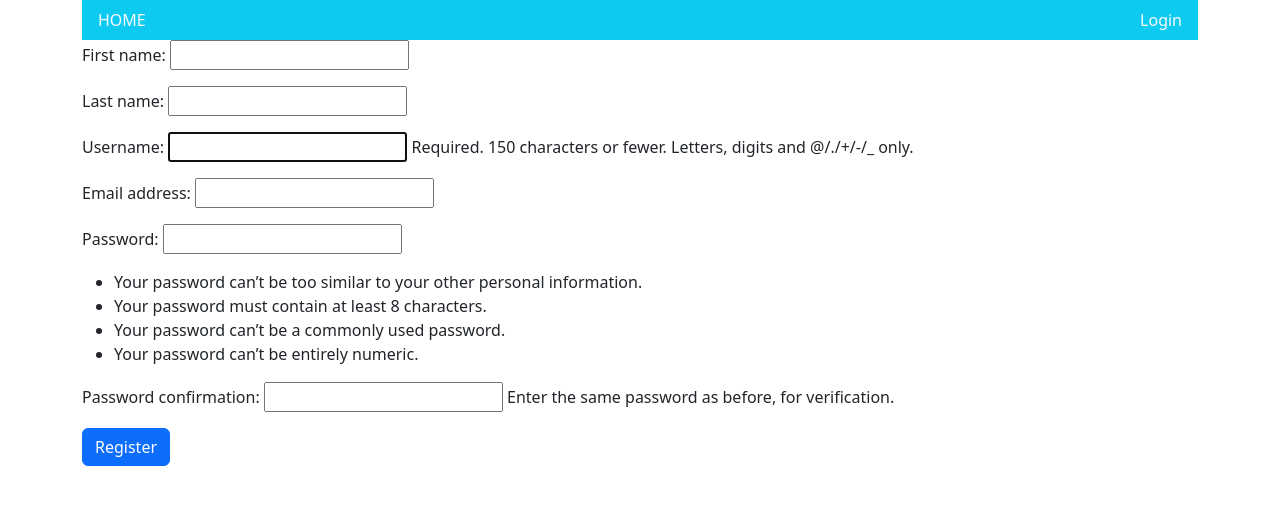
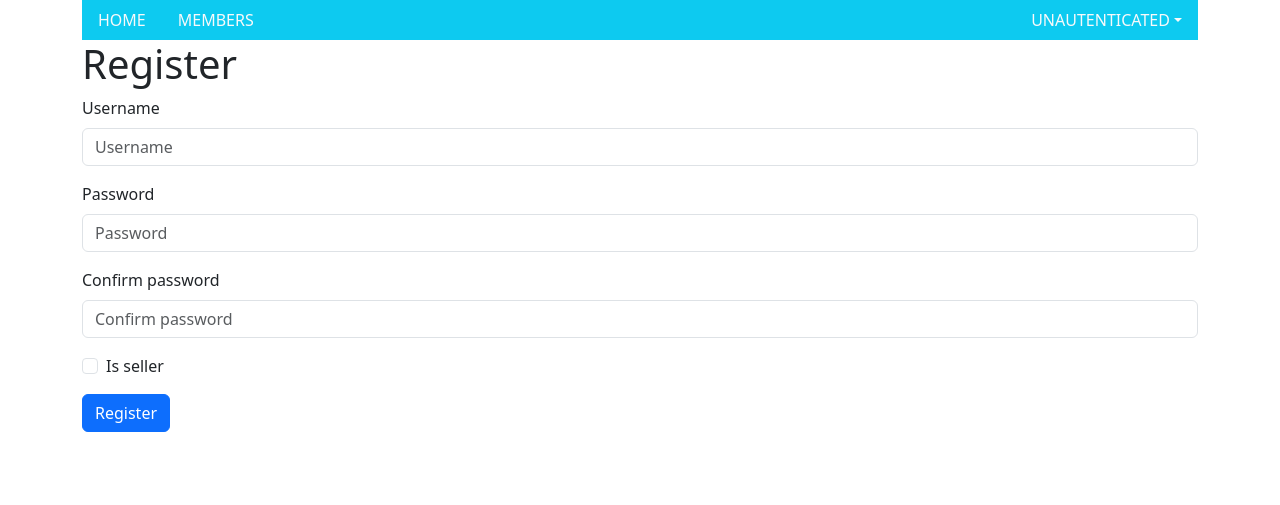
Before and after one commit to obesk/progetto-tecnologie-web, a Django app: page /register/ in a window 1280 px wide. Shown: the top 505 px of the page. Run offline with Django 5.2, Linux system fonts and the light colour scheme; parts of the project's set-up code (start-up, migrations or seed data) failed here and were passed over; some libraries are stand-ins or nearby versions.

Commit message:
Fixed registration form
Signed-off-by: Roberto Bertelli <robbybertelli@gmail.com>

```diff
--- a/app/forms.py
+++ b/app/forms.py
@@ -1,7 +1,12 @@
+from django.contrib.auth.forms import UserCreationForm, User
+from django.contrib.auth.models import Group
+from django.contrib.auth.models import User
+
+
 from django import forms
 from django.urls import reverse_lazy
 from django.utils import timezone
-from .models import Artist, Category, Artwork, Photo
+from .models import Artist, Category, Artwork, Photo, AppUser
 
 
 class MultipleFileInput(forms.ClearableFileInput):
@@ -98,3 +103,29 @@ class ArtworkFilterForm(forms.Form):
         required=False,
         widget=forms.Select(attrs={"class": "form-select"}),
     )
+
+
+class UserRegistrationForm(forms.ModelForm):
+    username = forms.CharField(max_length=150)
+    password = forms.CharField(widget=forms.PasswordInput)
+    confirm_password = forms.CharField(widget=forms.PasswordInput)
+
+    class Meta:
+        model = User
+        fields = ["username", "password", "confirm_password"]
+
+    def clean(self):
+        cleaned_data = super().clean()
+        password = cleaned_data.get("password")
+        confirm_password = cleaned_data.get("confirm_password")
+
+        if password != confirm_password:
+            raise forms.ValidationError("Password and confirm password does not match")
+
+        return cleaned_data
+
+
+class AppUserForm(forms.ModelForm):
+    class Meta:
+        model = AppUser
+        fields = ["is_seller"]
--- a/app/models.py
+++ b/app/models.py
@@ -30,7 +30,6 @@ class Category(models.Model):
 
 class AppUser(models.Model):
     user = models.OneToOneField(User, on_delete=models.CASCADE)
-    avatar = models.ImageField(upload_to="img/", blank=True, null=True)
     is_seller = models.BooleanField(default=False)
 
     class Meta:
@@ -38,9 +37,6 @@ class AppUser(models.Model):
 
     def __str__(self):
         return str(self.user)
-
-    notify_outbid = models.BooleanField(default=True)
-    notify_auction_end = models.BooleanField(default=True)
 
 
 class Artwork(models.Model):
--- /dev/null
+++ b/app/templates/app/register.html
@@ -0,0 +1,16 @@
+{% extends 'base.html' %}
+{% load bootstrap5 %}
+
+{% block title %}
+  Register
+{% endblock %}
+
+{% block content %}
+  <h1>Register</h1>
+  <form method="post" enctype="multipart/form-data">
+    {% csrf_token %}
+    {% bootstrap_form user_form %}
+    {% bootstrap_form appuser_form %}
+    <button type="submit" class="btn btn-primary">Register</button>
+  </form>
+{% endblock %}
--- a/app/urls.py
+++ b/app/urls.py
@@ -2,10 +2,14 @@ from django.urls import path
 from .views import *
 from django.conf import settings
 from django.conf.urls.static import static
+from django.contrib.auth import views as auth_views
 
 app_name = "app"
 
 urlpatterns = [
+    path("login/", auth_views.LoginView.as_view(), name="login"),
+    path("logout/", auth_views.LogoutView.as_view(), name="logout"),
+    path("register/", register, name="register"),
     path("seller/<int:seller_id>/", SellerProfile.as_view(), name="seller_profile"),
     path("customerprofile/", CustomerProfile.as_view(), name="customer_profile"),
     path("manageartworks/", SellerArtworkManagement.as_view(), name="manage_artworks"),
--- a/app/views.py
+++ b/app/views.py
@@ -1,3 +1,4 @@
+from django.contrib.messages.views import SuccessMessageMixin
 from django.shortcuts import redirect, get_object_or_404, render
 from django.contrib.auth.decorators import login_required
 from django.views.generic.list import ListView
@@ -13,9 +14,12 @@ from django.db.models import Q
 from asgiref.sync import async_to_sync
 from django.http import JsonResponse
 from channels.layers import get_channel_layer
+from django.contrib.auth.models import User
+from django.contrib.auth import login
+from .models import AppUser
 
 from .models import Artwork, Photo, Bid, AppUser
-from .forms import ArtworkForm, CancelAuctionForm
+from .forms import ArtworkForm, CancelAuctionForm, UserRegistrationForm, AppUserForm
 from .mixins import (
     ArtworkBiddable,
     ArtworkFilterMixin,
@@ -24,7 +28,6 @@ from .mixins import (
     OwnedBySellerRequired,
     CustomerRequired,
 )
-
 import logging
 
 logger = logging.getLogger(__name__)
@@ -276,3 +279,30 @@ def placeBid(request):
     else:
         messages.error(request, "Invalid request method.")
         return redirect("app:homepage")
+
+
+def register(request):
+    if request.method == "POST":
+        user_form = UserRegistrationForm(request.POST)
+        appuser_form = AppUserForm(request.POST, request.FILES)
+        if user_form.is_valid() and appuser_form.is_valid():
+            user = User.objects.create_user(
+                username=user_form.cleaned_data["username"],
+                password=user_form.cleaned_data["password"],
+            )
+            appuser = appuser_form.save(commit=False)
+            appuser.user = user
+            appuser.save()
+
+            # Authenticate and log in the user
+            login(request, user)
+            return redirect("app:homepage")
+    else:
+        user_form = UserRegistrationForm()
+        appuser_form = AppUserForm()
+
+    return render(
+        request,
+        "app/register.html",
+        {"user_form": user_form, "appuser_form": appuser_form},
+    )
--- a/auctions/forms.py
+++ /dev/null
@@ -1,17 +0,0 @@
-from django.contrib.auth.forms import UserCreationForm, User
-from django.contrib.auth.models import Group
-from django.contrib.auth.models import User
-
-
-# TODO: mettere is_seller
-class CreateAppUser(UserCreationForm):
-    class Meta:
-        model = User
-        fields = (
-            "first_name",
-            "last_name",
-            "username",
-            "email",
-            "password1",
-            "password2",
-        )
--- a/auctions/settings.py
+++ b/auctions/settings.py
@@ -16,6 +16,8 @@ DEBUG = True
 
 ALLOWED_HOSTS = []
 
+
+LOGOUT_REDIRECT_URL = "/"
 
 # Application definition
 
--- a/auctions/urls.py
+++ b/auctions/urls.py
@@ -1,13 +1,7 @@
 from django.contrib import admin
 from django.urls import path, include
-from django.contrib.auth import views as auth_views
-from django.views.generic import CreateView
-from .views import CustomerRegistrationView
 
 urlpatterns = [
     path("admin/", admin.site.urls),
     path("", include("app.urls")),
-    path("login/", auth_views.LoginView.as_view(), name="login"),
-    path("logout/", auth_views.LogoutView.as_view(), name="logout"),
-    path("register/", CustomerRegistrationView.as_view(), name="register"),
 ]
--- a/auctions/views.py
+++ b/auctions/views.py
@@ -2,10 +2,7 @@ from django.shortcuts import render
 from django.views import View
 from django.contrib.auth.views import LoginView
 from django.views.generic.edit import CreateView
-from django.contrib.messages.views import SuccessMessageMixin
 from django.urls import reverse_lazy
-
-from .forms import CreateAppUser
 
 
 class HomeView(View):
@@ -13,10 +10,3 @@ class HomeView(View):
 
     def get(self, request, *args, **kwargs):
         return render(request, self.template_name)
-
-
-class CustomerRegistrationView(SuccessMessageMixin, CreateView):
-    template_name = "register.html"
-    success_url = reverse_lazy("login")
-    form_class = CreateAppUser
-    success_message = "User created successfully"
--- a/templates/base.html
+++ b/templates/base.html
@@ -2,6 +2,11 @@
 <html lang="en">
   <head>
     <meta charset="UTF-8" />
+    <title>
+      {% block title %}
+
+      {% endblock %}
+    </title>
     {% load bootstrap5 %}
     {% bootstrap_css %}
     {% bootstrap_javascript %}
@@ -23,39 +28,42 @@
         width: 100%;
       }
     </style>
-    <title>
-      {% block title %}
-
-      {% endblock %}
-    </title>
   </head>
   <body>
     <div class="container">
       <ul class="nav bg-info justify-content-between">
-        <div>
+        <div class="d-flex">
           <li class="nav-item">
             <a class="nav-link link-light" href="/">HOME</a>
           </li>
+          <li class="nav-item">
+            <a class="nav-link link-light" href="/members">MEMBERS</a>
+          </li>
         </div>
-        <div>
+        <div class="d-flex">
           {% if user.is_authenticated %}
             <li class="nav-item dropdown">
-              <a class="nav-link dropdown-toggle link-light" href="#" id="userMenu" role="button" data-bs-toggle="dropdown" aria-expanded="false">{{ user.username }}</a>
-              <ul class="dropdown-menu dropdown-menu-end" aria-labelledby="userMenu">
-                {% comment %} <li>
-                  <a class="dropdown-item" href="{% url 'profile' %}">Profile</a>
-                </li> {% endcomment %}
+              <a class="nav-link dropdown-toggle link-light" href="#" id="navbarDropdown" role="button" data-bs-toggle="dropdown" aria-expanded="false">{{ user.username }}</a>
+              <ul class="dropdown-menu dropdown-menu-end" aria-labelledby="navbarDropdown">
                 <li>
-                  <a class="dropdown-item" href="{% url 'logout' %}">Logout</a>
+                  <a class="dropdown-item" href="app:customer_profile">Profile</a>
                 </li>
                 <li>
-                  <a class="dropdown-item" href="{% url 'app:customer_profile' %}">Profile</a>
+                  <a class="dropdown-item" href="{% url 'app:logout' %}">Logout</a>
                 </li>
               </ul>
             </li>
           {% else %}
-            <li class="nav-item">
-              <a class="nav-link link-light" href="{% url 'login' %}">Login</a>
+            <li class="nav-item dropdown">
+              <a class="nav-link dropdown-toggle link-light" href="#" id="navbarDropdown" role="button" data-bs-toggle="dropdown" aria-expanded="false">UNAUTENTICATED</a>
+              <ul class="dropdown-menu dropdown-menu-end" aria-labelledby="navbarDropdown">
+                <li>
+                  <a class="dropdown-item" href="{% url 'app:login' %}">Login</a>
+                </li>
+                <li>
+                  <a class="dropdown-item" href="{% url 'app:register' %}">Register</a>
+                </li>
+              </ul>
             </li>
           {% endif %}
         </div>
--- a/templates/register.html
+++ /dev/null
@@ -1,18 +0,0 @@
-{% extends 'base.html' %}
-{% load crispy_forms_tags %}
-
-{% block title %} Customer Login {% endblock %}
-
-{% block header %}
-  <h1>Customer registration</h1>
-  <p>fill the required fields</p>
-{% endblock %}
-
-{% block content %}
-
-<form method="post"> {% csrf_token %}
-  {{form.as_p}}
-  <button type="submit" class="btn btn-primary">Register</button>
-{% endblock %}
-
-{% block footer %} {% endblock %}
```
